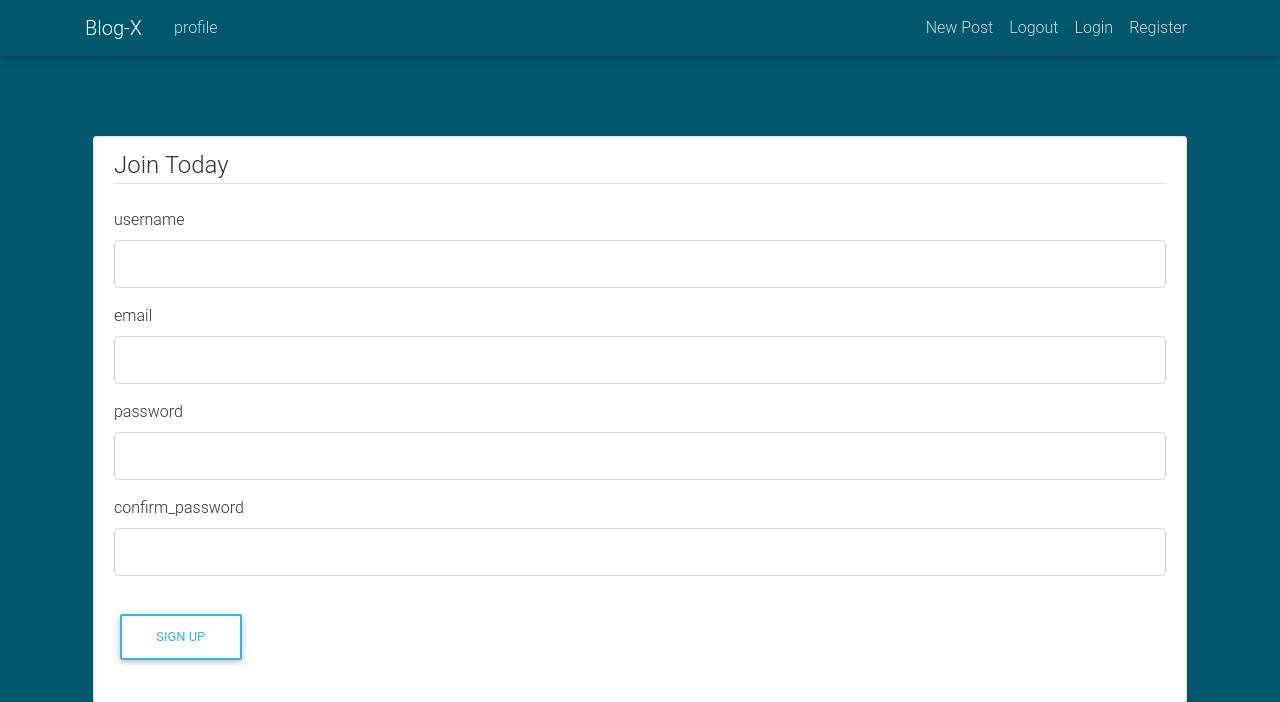
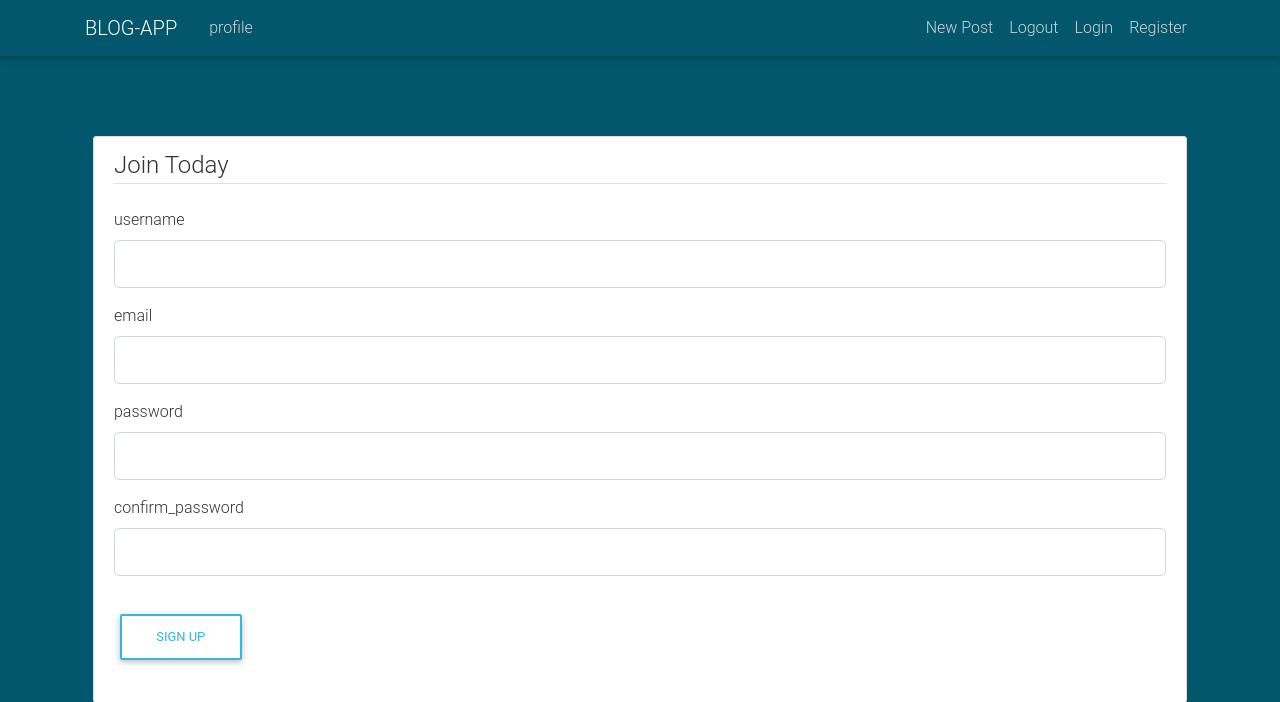
Before and after one commit to Winnyk15/BLOG-APP, a Flask app: page /signup in a window 1280 px wide. Shown: the top 702 px of the page. Run offline with Flask 2, Linux system fonts and the light colour scheme; some libraries are stand-ins or nearby versions.

Commit message:
update navbar,html file

```diff
--- a/app/templates/navbar.html
+++ b/app/templates/navbar.html
@@ -1,7 +1,7 @@
 <header class="site-header">
     <nav class="navbar navbar-expand-md navbar-dark fixed-top">
         <div class="container">
-            <a class="navbar-brand mr-4" href="{{url_for('main.index')}}">Blog-X</a>
+            <a class="navbar-brand mr-4" href="{{url_for('main.index')}}">BLOG-APP</a>
             <button class="navbar-toggler" type="button" data-toggle="collapse" data-target="#navbarToggle"
                     aria-controls="navbarToggle" aria-expanded="false" aria-label="Toggle navigation">
                 <span class="navbar-toggler-icon"></span>
```
